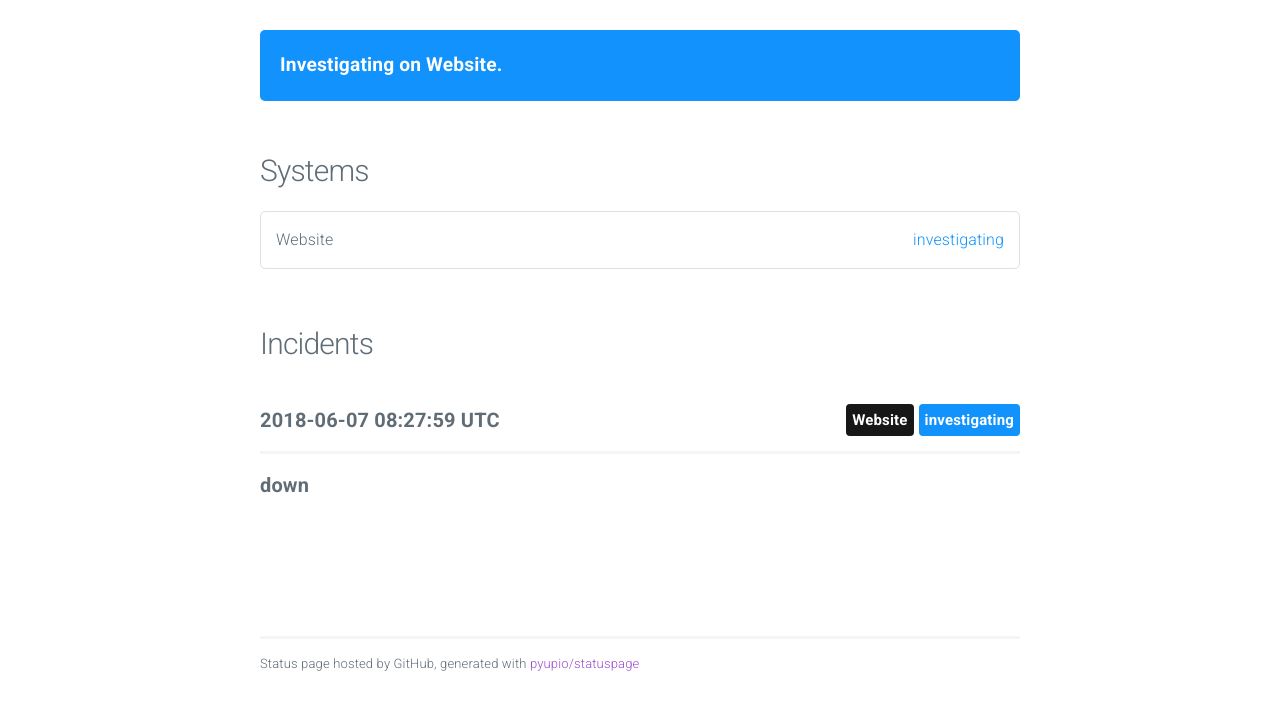
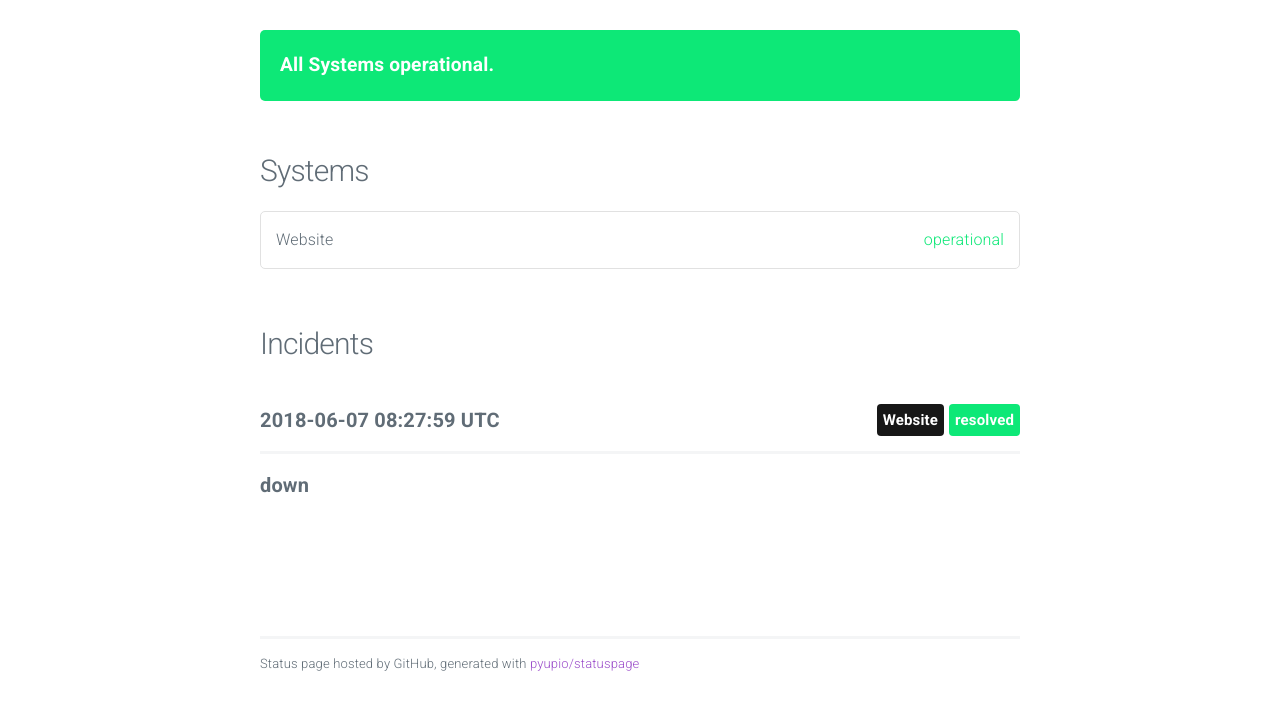
Before and after one commit to Tibingeo/test-status, a plain HTML site: page index.html in a window 1280 px wide. Shown: the part 55-764 px from the top of the page. Drawn offline with nearby package versions, Linux system fonts and the light colour scheme.

Commit message:
update index

```diff
--- a/index.html
+++ b/index.html
@@ -31,18 +31,16 @@
 
 			<section class="container" id="main">
 
-
-					<div class="panel investigating">
-						Investigating on Website.
+					<div class="panel operational">
+						All Systems operational.
 					</div>
-
 
 
 				<h4>Systems</h4>
 				<ul class="systems">
 
 					<li>
-						Website <span class="status investigating">investigating</span>
+						Website <span class="status operational">operational</span>
 					</li>
 
 				</ul>
@@ -54,7 +52,7 @@
 						<span class="date">2018-06-07 08:27:59 UTC</span>
 
 
-							<span class="label investigating float-right">investigating</span>
+							<span class="label operational float-right">resolved</span>
 
 
 							<span class="label system float-right">Website</span>
```
